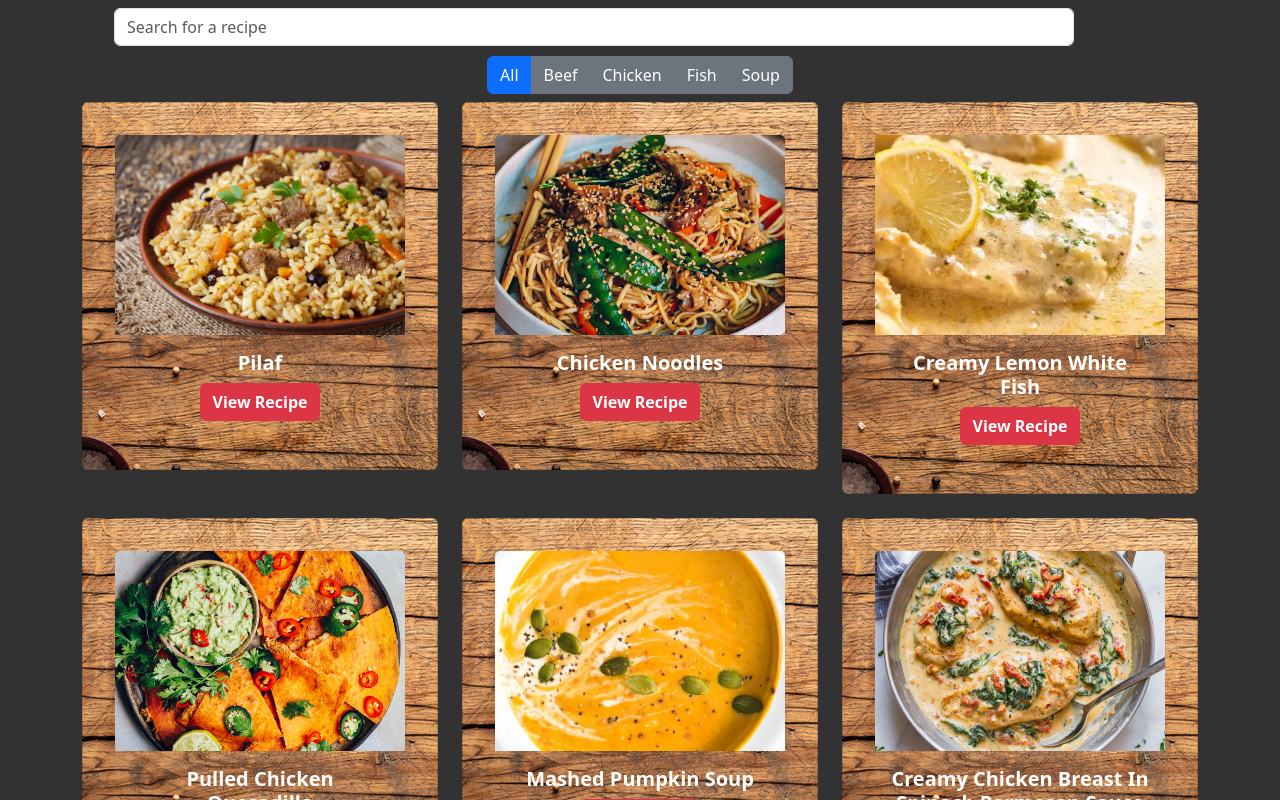
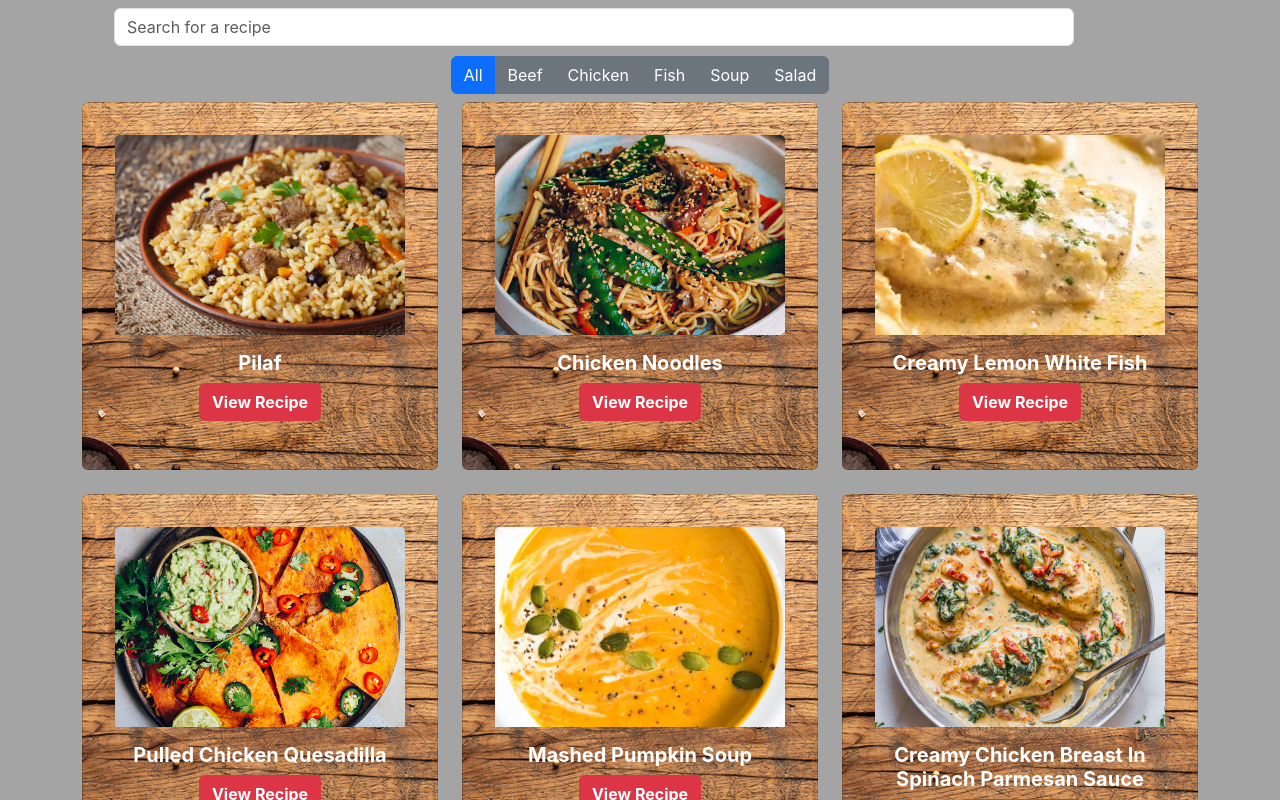
Before and after one commit to lukas-anci/recipe-app, a React (Vite) app: page / in a window 1280 px wide. Shown: the top 800 px of the page. Built offline with nearby package versions, Linux system fonts and the light colour scheme.

Commit message:
Ema Salad

```diff
--- a/src/index.css
+++ b/src/index.css
@@ -1,21 +1,31 @@
 :root {
-  font-family: Inter, system-ui, Avenir, Helvetica, Arial, sans-serif;
-  line-height: 1.5;
-  font-weight: 400;
+  --primary-font: 'Inter', sans-serif;
+  --secondary-font: 'Avenir', sans-serif;
+  --line-height: 1.5;
+  --font-weight-regular: 400;
+  --font-weight-bold: 700;
 
-  color-scheme: light dark;
-  color: rgba(255, 255, 255, 0.87);
-  background-color: #242424;
+  --text-color: rgba(255, 255, 255, 0.87);
+  --background-color: rgba(65, 65, 65, 0.478);
 
-  font-synthesis: none;
-  text-rendering: optimizeLegibility;
-  -webkit-font-smoothing: antialiased;
-  -moz-osx-font-smoothing: grayscale;
-  -webkit-text-size-adjust: 100%;
+  --breakpoint-small: 768px;
+  --breakpoint-medium: 1024px;
+  --breakpoint-large: 1280px;
+
+  --spacing-unit: 16px;
+  --button-background-color: #007bff;
+  --button-text-color: #fff;
+  --link-color: #007bff;
+  --link-hover-color: #0056b3;
 }
 
-
-
 body {
-  background-color: rgba(65, 65, 65, 0.478);
+  font-family: var(--primary-font);
+  line-height: var(--line-height);
+  font-weight: var(--font-weight-regular);
+  color: var(--text-color);
+  background-color: var(--background-color);
+  box-sizing: border-box;
+  padding: 0;
+  margin: 0;
 }
--- a/src/recipeData.ts
+++ b/src/recipeData.ts
@@ -269,4 +269,26 @@ export const recipeData = [
       'Serve with french fries and/or sliced carrots and the sauce',
     ],
   },
+  {
+    id: '10',
+    name: 'Hangover Salad By Ema',
+    category: 'Salad',
+    imageUrl: '/images/pachmelSalad.jpg',
+    ingredients: [
+      'Iceberg Salad',
+      '1 boiled egg',
+      'Serrano ham',
+      '1 Avocado',
+      'Cherry tomaotes',
+      'Croutons',
+      'Balsamico creme',
+      'Parmesan cheese',
+    ],
+
+    instructions: [
+      'Combine all the ingredients nicely in a plate.',
+      'Grate parmesan cheese on top.',
+      'Add balsamico creme and olive oil.',
+    ],
+  },
 ];
```
Also changed, not shown: public/images/pachmelSalad.jpg (added).
